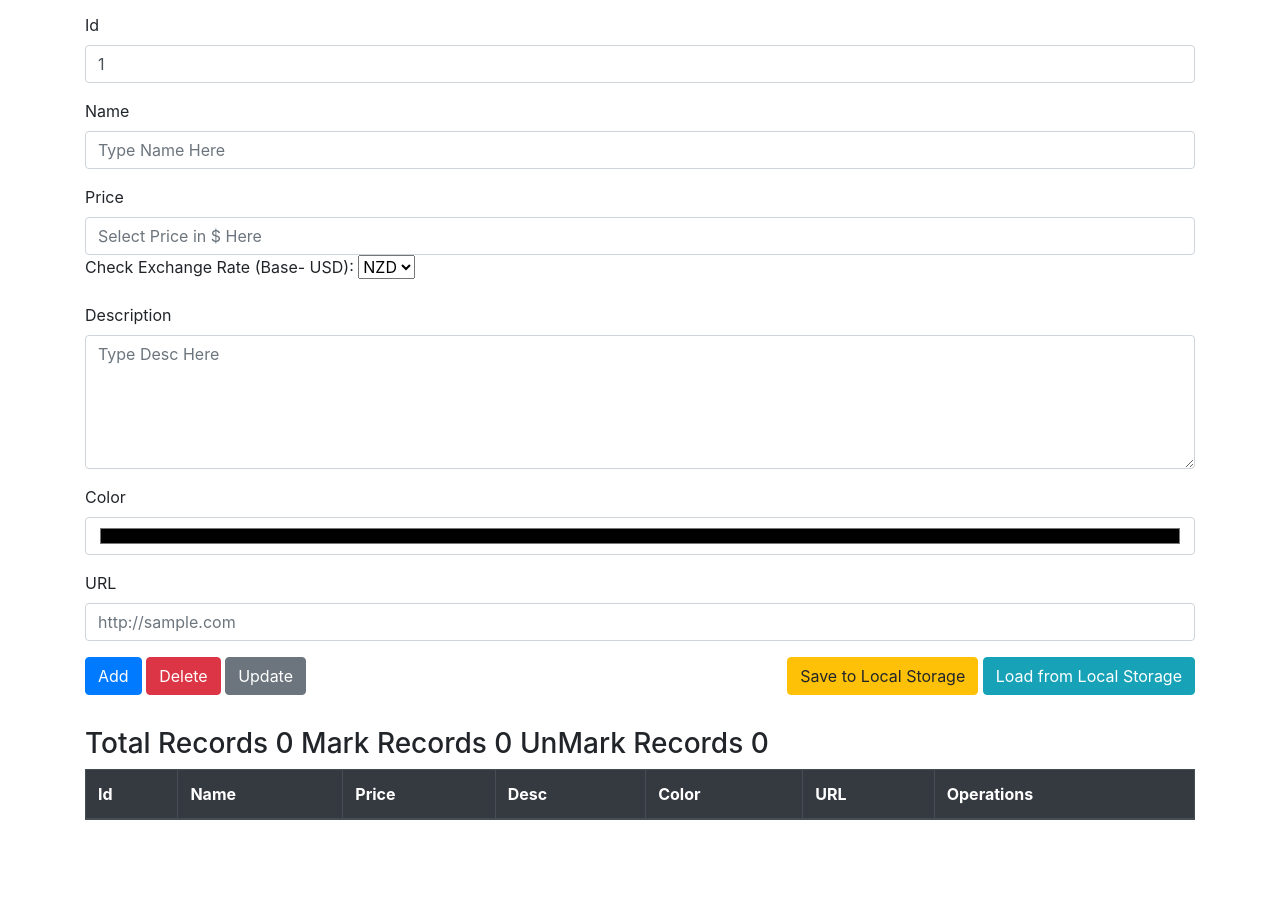
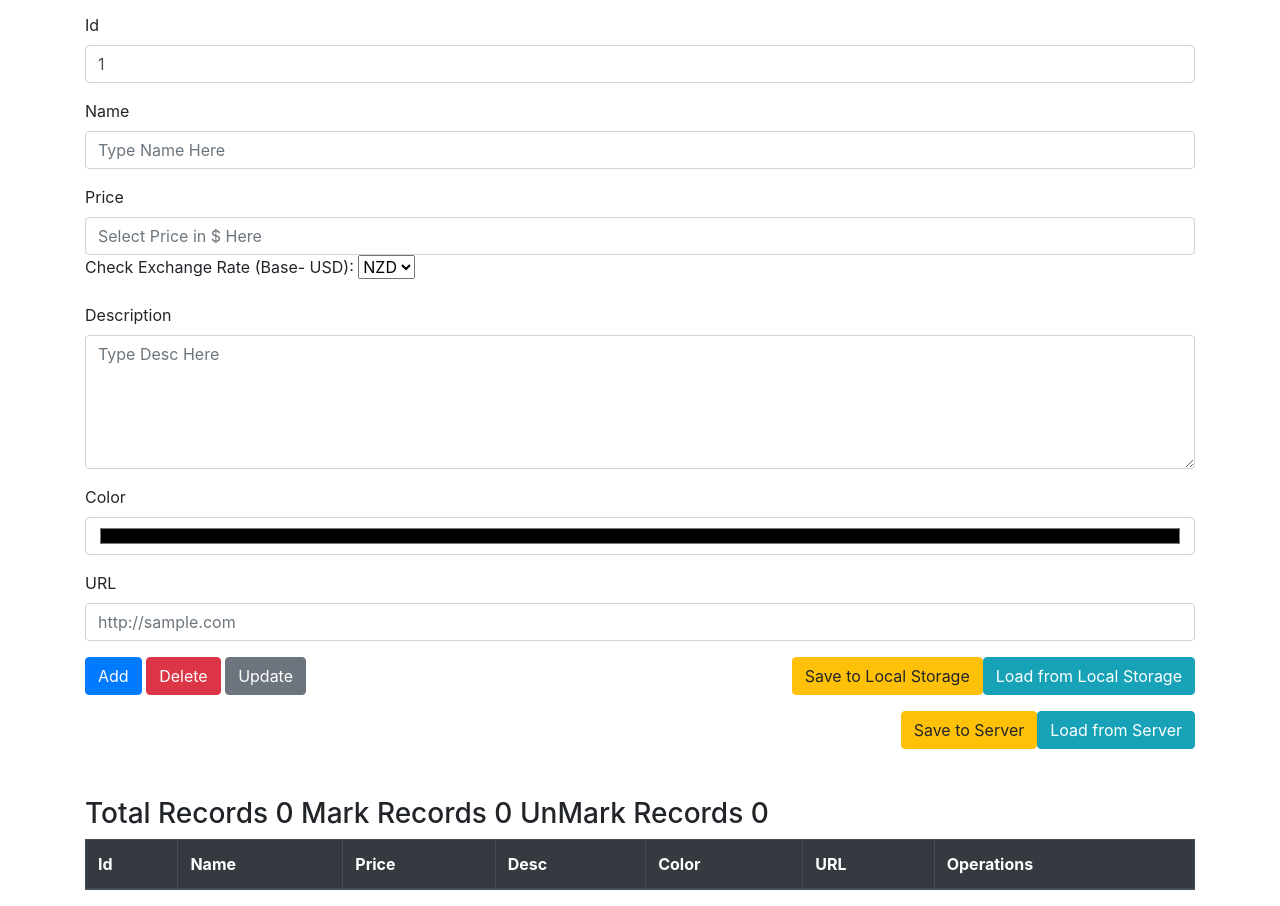
Before and after one commit to grantrona/CRUD-Webapp, a website: page Section B/index.html in a window 1280 px wide. Shown: the part 73-979 px from the top of the page. Before the commit the page ends 909 px from the top, so only its background shows below. Drawn offline with nearby package versions, Linux system fonts and the light colour scheme.

Commit message:
Node.js postgres package support

```diff
--- a/Section B/index.html
+++ b/Section B/index.html
@@ -62,8 +62,15 @@
                 <button id='update' class='btn btn-secondary'>Update</button>
             </div>
             <div class='form-group'>
-                <button id="save" class="btn btn-warning">Save to Local Storage</button>
-                <button id="load" class="btn btn-info">Load from Local Storage</button>
+                <div class='form-group d-flex justify-content-end'>
+                    <button id="save" class="btn btn-warning">Save to Local Storage</button>
+                    <button id="load" class="btn btn-info">Load from Local Storage</button>
+                </div>
+                <div class='form-group d-flex justify-content-end'>
+                    <button id="save-remote" class="btn btn-warning">Save to Server</button>
+                    <button id="load-remote" class="btn btn-info">Load from Server</button>
+                </div>
+
             </div>
         </div>
 
--- /dev/null
+++ b/package.json
@@ -0,0 +1,5 @@
+{
+  "dependencies": {
+    "pg": "^8.8.0"
+  }
+}
```
Also changed, not shown: 1 other file.
